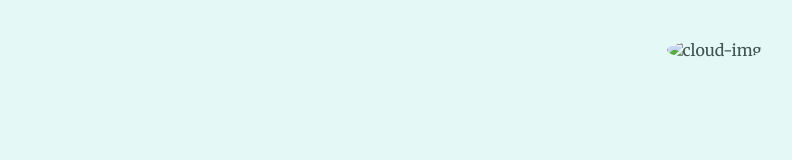
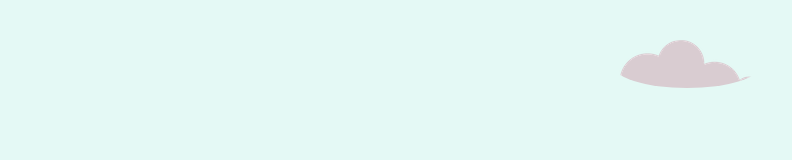
Before and after one commit to vedantj15/first-webpage, a plain HTML site: page index.html in a window 1280 px wide. Shown: the top 160 px of the page, without its empty margins (218-1010 px from the left). Drawn offline with Linux system fonts and the light colour scheme; files that its build step writes are made by us from their sources; files whose address does not match are found by name.

Commit message:
Update index.html

```diff
--- a/index.html
+++ b/index.html
@@ -13,7 +13,7 @@
 </head>
 <body>
     <div class="top-container">
-        <img class="top-cloud" src="/images/cloud.png" alt="cloud-img">
+        <img class="top-cloud" src="/cloud.png" alt="cloud-img">
         <h1>I'm Vedant</h1>
         <h2>a learner</h2>
         <img class="bottom-cloud"src="/images/cloud.png" alt="cloud-img">
```
